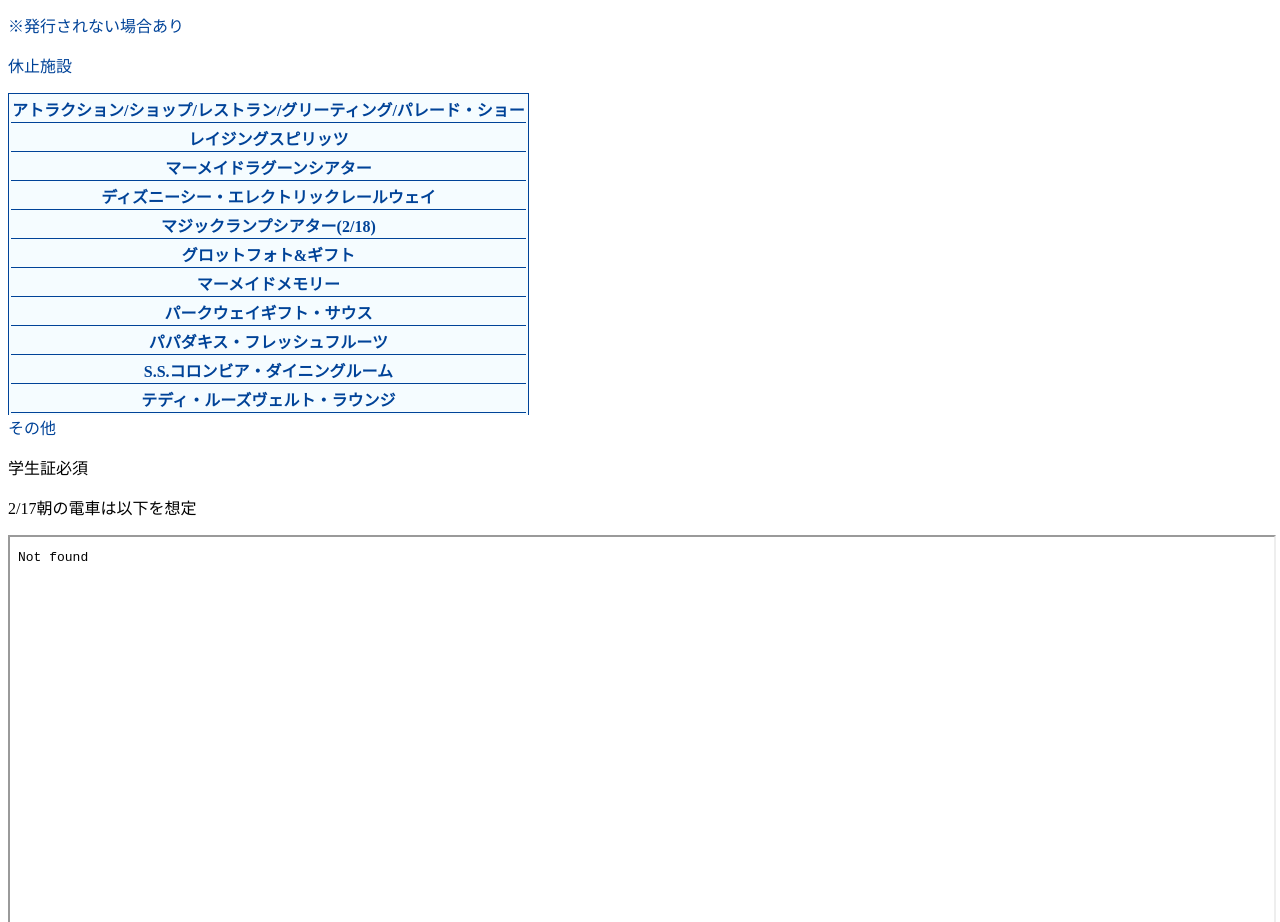
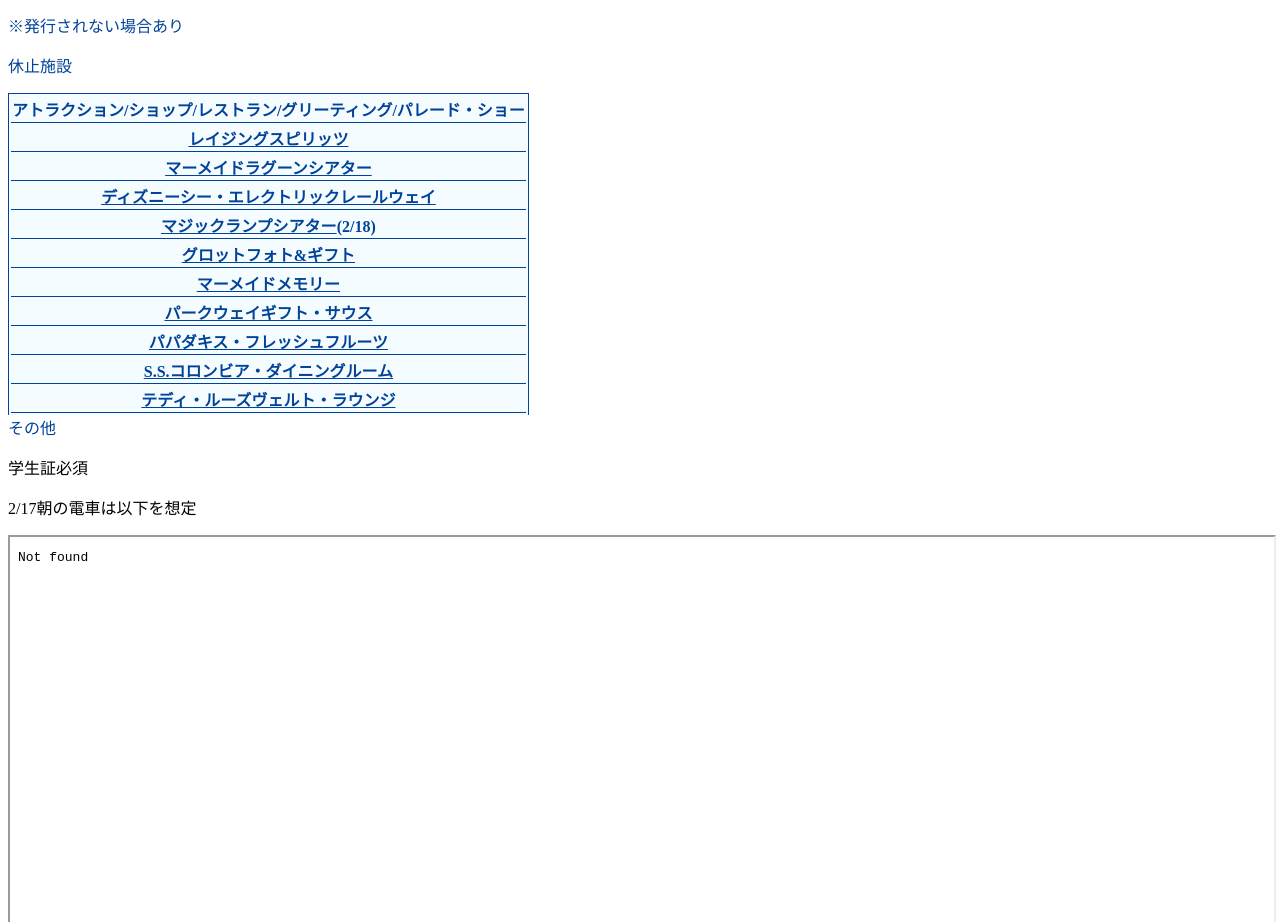
Before and after one commit to Menten9999/2hreunion, a plain HTML site: page index.html in a window 1280 px wide. Shown: the part 2369-3291 px from the top of the page. Drawn offline with Linux system fonts and the light colour scheme.

Commit message:
add link

```diff
--- a/index.html
+++ b/index.html
@@ -178,34 +178,34 @@
 		<th class="notinservice">アトラクション/ショップ/レストラン/グリーティング/パレード・ショー</th>
 	</tr>
 	<tr>
-		<th class="notinservice">レイジングスピリッツ</th>
+		<th class="notinservice"><a href="https://www.tokyodisneyresort.jp/tds/attraction/detail/242/" target="_blank" class="show">レイジングスピリッツ</a></th>
 	</tr>
 	<tr>
-		<th class="notinservice">マーメイドラグーンシアター</th>
+		<th class="notinservice"><a href="https://www.tokyodisneyresort.jp/tds/attraction/detail/221/" target="_blank" class="show">マーメイドラグーンシアター</a></th>
 	</tr>
 	<tr>
-		<th class="notinservice">ディズニーシー・エレクトリックレールウェイ</th>
+		<th class="notinservice"><a href="https://www.tokyodisneyresort.jp/tds/attraction/detail/227/" target="_blank" class="show">ディズニーシー・エレクトリックレールウェイ</a></th>
 	</tr>
 	<tr>
-		<th class="notinservice">マジックランプシアター(2/18)</th>
+		<th class="notinservice"><a href="https://www.tokyodisneyresort.jp/tds/attraction/detail/226/" target="_blank" class="show">マジックランプシアター</a>(2/18)</th>
 	</tr>
 	<tr>
-		<th class="notinservice">グロットフォト&amp;ギフト</th>
+		<th class="notinservice"><a href="https://www.tokyodisneyresort.jp/tds/shop/detail/638/" target="_blank" class="show">グロットフォト&amp;ギフト</a></th>
 	</tr>
 	<tr>
-		<th class="notinservice">マーメイドメモリー</th>
+		<th class="notinservice"><a href="https://www.tokyodisneyresort.jp/tds/shop/detail/639/" target="_blank" class="show">マーメイドメモリー</a></th>
 	</tr>
 	<tr>
-		<th class="notinservice">パークウェイギフト・サウス</th>
+		<th class="notinservice"><a href="https://www.tokyodisneyresort.jp/tds/shop/detail/610/" target="_blank" class="show">パークウェイギフト・サウス</a></th>
 	</tr>
 	<tr>
-		<th class="notinservice">パパダキス・フレッシュフルーツ</th>
+		<th class="notinservice"><a href="https://www.tokyodisneyresort.jp/tds/restaurant/detail/440/" target="_blank" class="show">パパダキス・フレッシュフルーツ</a></th>
 	</tr>
 	<tr>
-		<th class="notinservice">S.S.コロンビア・ダイニングルーム</th>
+		<th class="notinservice"><a href="https://www.tokyodisneyresort.jp/tds/restaurant/detail/425/" target="_blank" class="show">S.S.コロンビア・ダイニングルーム</a></th>
 	</tr>
 	<tr>
-		<th class="notinservice">テディ・ルーズヴェルト・ラウンジ</th>
+		<th class="notinservice"><a href="https://www.tokyodisneyresort.jp/tds/restaurant/detail/429/" target="_blank" class="show">テディ・ルーズヴェルト・ラウンジ</a></th>
 	</tr>
 
 
```
